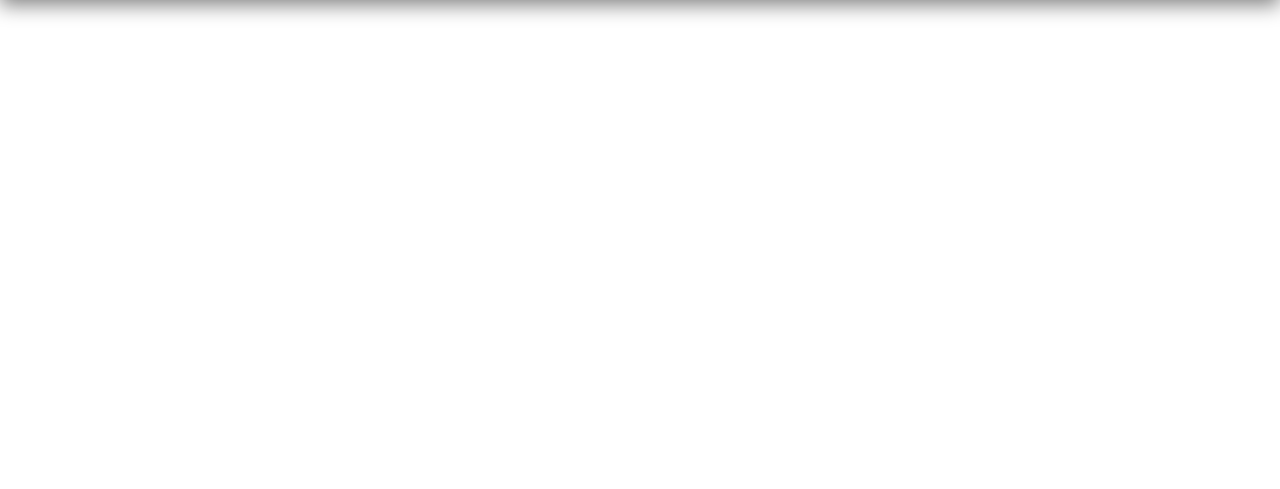
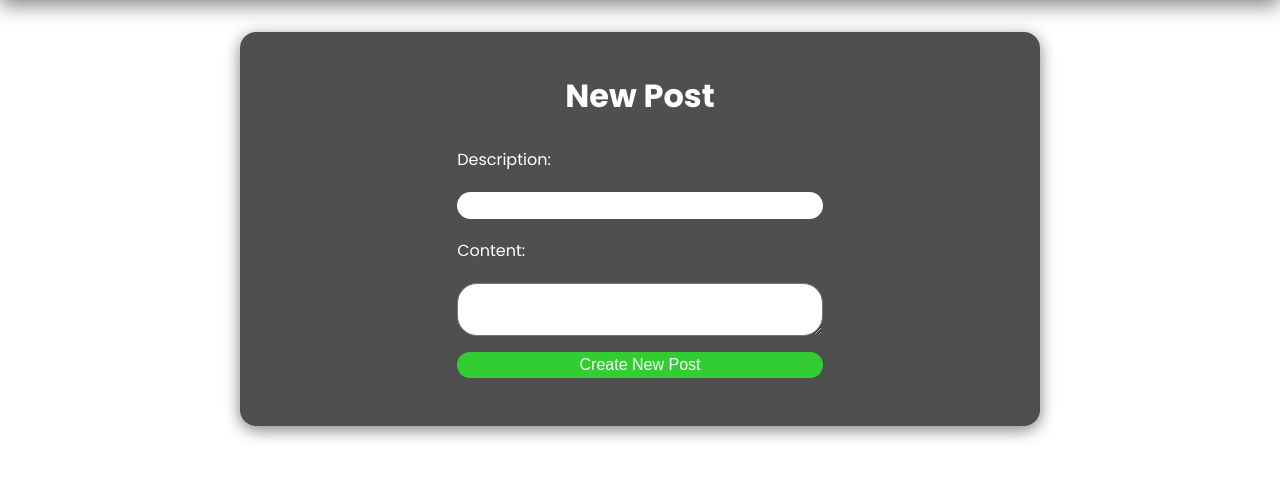
Before and after one commit to EclecticOwl/django-blog, a Django app: page / in a window 1280 px wide. Shown: the part 70-559 px from the top of the page. Run offline with Django 4.2, Linux system fonts and the light colour scheme; the visitor is signed in with stand-in values (Sample User, id 1); data comes from the database, SQL or seed files in the repository; data that the repository does not hold is empty.

Commit message:
Added new user post form to the index page for authenticated users.

```diff
--- a/core/templates/index.html
+++ b/core/templates/index.html
@@ -4,6 +4,16 @@
 {% block content %}
 
 {% if request.user.is_authenticated %}
+
+<div class="index-container">
+    <div class="form-container new_post_container">
+        <h1>New Post</h1>
+        <form action="" method="post">
+            {% csrf_token %}
+            {{ form }}
+            <button type="submit">Create New Post</button>
+        </form>
+    </div>
     <div class="feed_container">
         {% for obj in profile_feed %}
 
@@ -18,6 +28,7 @@
 
         {% endfor %}
     </div>
+</div>
 {% endif %}
 
 {% endblock %}
--- a/core/views.py
+++ b/core/views.py
@@ -6,15 +6,33 @@ from django.contrib import messages
 
 from .models import Profile
 from posts.models import Post
+from posts.forms import CustomPostForm
 
 from .forms import ProfileForm
 
 def index(request):
     profile_followers = request.user.profile.following.all()
-
     profile_feed = Post.objects.filter(owner_id__in=profile_followers).order_by('-created')
 
-    context = { 'profile_feed': profile_feed }
+    form = CustomPostForm()
+
+    if request.method == 'POST':
+        form = CustomPostForm(request.POST)
+
+        if form.is_valid():
+
+            user = form.save(commit=False)
+            user.owner = request.user.profile
+            user.save()
+
+            messages.success(request, 'New post created successfully!')
+
+        else:
+            print('Error')
+    else:
+        form
+
+    context = { 'profile_feed': profile_feed, 'form': form }
     return render(request, 'index.html', context)
 
 def register(request):
--- /dev/null
+++ b/posts/forms.py
@@ -0,0 +1,8 @@
+from django.forms import ModelForm
+
+from .models import Post
+
+class CustomPostForm(ModelForm):
+    class Meta:
+        model = Post
+        fields = ['description', 'content']
--- a/static/css/main.css
+++ b/static/css/main.css
@@ -157,6 +157,29 @@ nav {
     width: 100%;
     padding: 0 5em;
 }
+.index-container {
+    width: 100%;
+    display: flex;
+    flex-direction: column;
+    justify-content: center;
+    align-items: center;
+
+}
+.new_post_container {
+    margin-top: 2em;
+}
+.new_post_container input {
+    height: 2em;
+    padding: 1em;
+    max-width: 100%;
+    border-radius: 1.5em;
+}
+.new_post_container textarea {
+    height: 4em;
+    border-radius: 1.5em;;
+    padding: 1em;
+    max-width: 100%;
+}
 .post_container {
     margin-top: 3em;
     width: 100%;
```
Lines whose indentation alone changed are shown as unchanged.
